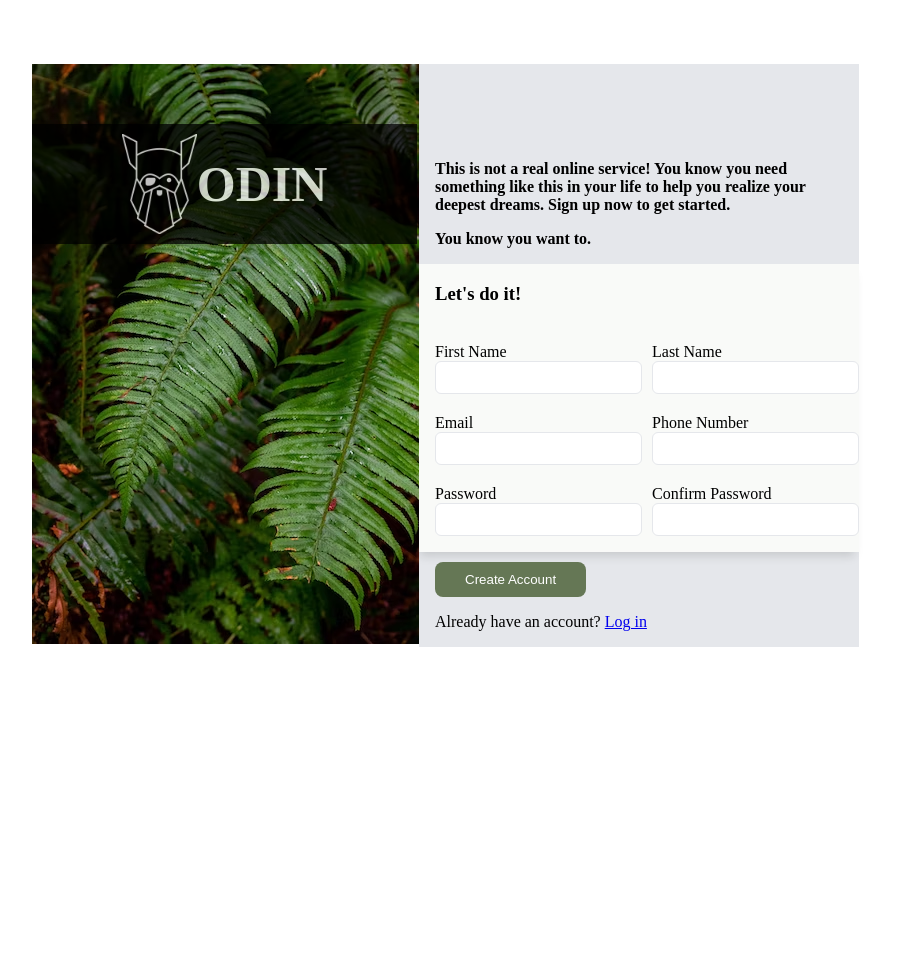
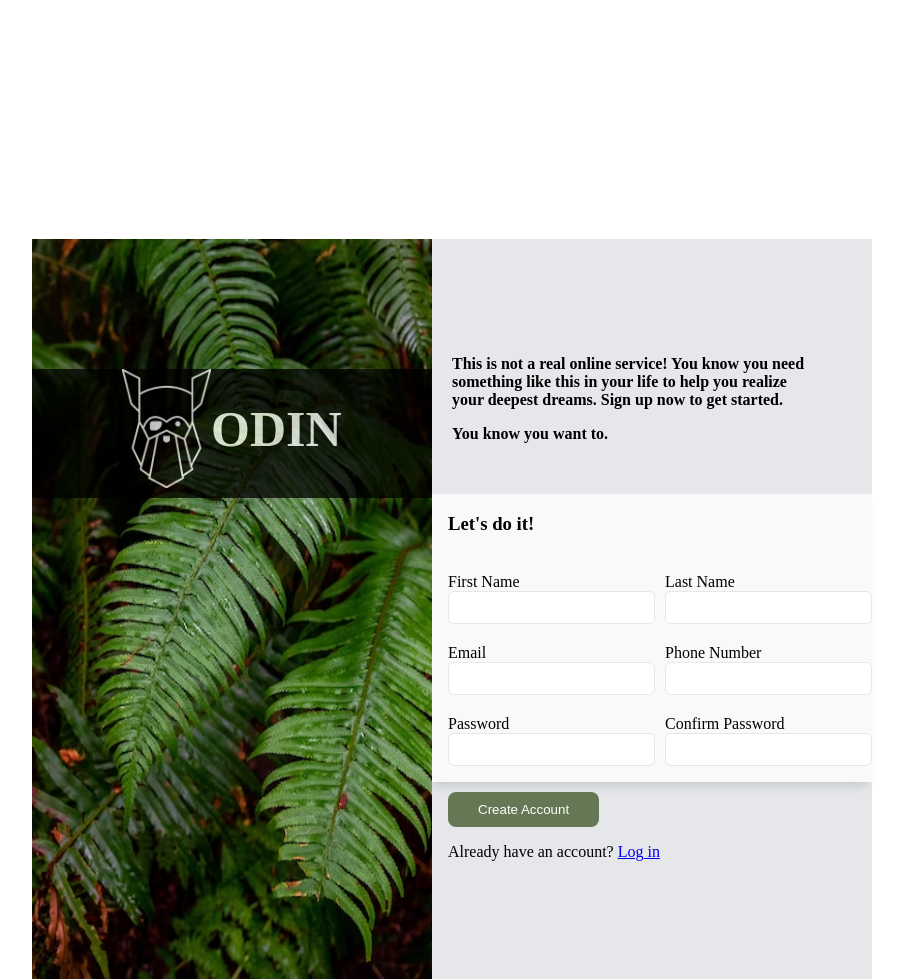
Before and after one commit to Jowwy02/Sign-up-project, a plain HTML site: page index.html in a window 1280 px wide. Shown: the whole page, without its empty margins (224-1127 px from the left). Before the commit the page ends 864 px from the top, so only its background shows below. Drawn offline with Linux system fonts and the light colour scheme.

Commit message:
Modify css style and make corrections from review.

```diff
--- a/styles.css
+++ b/styles.css
@@ -17,6 +17,8 @@ body {
   padding: 0px;
   box-sizing: border-box;
   display: flex;
+  /* width: 130px; */
+  height: 1000px;
   justify-content: center;
   align-items: center;
 }
@@ -25,22 +27,27 @@ body {
   position: relative;
   left: 0;
   top: 0;
+  /* height: 650px; */
+  /* padding-bottom: 100vh; */
 }
 
 .green-leaf {
   position: relative;
+  width: 400px;
+  height: 740px;
   top: 0;
   left: 0;
 }
 
 .odin {
   position: absolute;
-  top: 60px;
+  top: 130px;
   background-color: #000;
   padding: 10px 90px;
+  padding-top: 0px ;
   opacity: 0.75;
   display: flex;
-  height: 100px;
+  height: 119px;
 }
 
 .odin-text {
@@ -58,6 +65,7 @@ body {
 .form-container {
   display: grid;
   width: 60%;
+  height: 650px;
   padding: 0 3rem;
   grid-template-columns: 1fr 3fr;
 }
@@ -65,6 +73,7 @@ body {
 .form-group {
   box-shadow: -2px 7px 9px -3px rgba(29, 33, 27, 0.15);
   background-color: var(--hero-color);
+  /* padding-top: 40px; */
   padding-left: 16px;
   padding-bottom: 16px;
   display: grid;
@@ -95,7 +104,15 @@ button:hover {
 }
 
 .p-group {
-  padding-left: 16px;
+  padding: 55px;
+  padding-left: 20px;
+  /* padding-bottom: 59px; */
+  /* margin: 20px; */
+}
+.p-group > p {
+    position: relative;
+    top: 20px;
+    /* margin-bottom: 20px; */
 }
 
 input {
```
